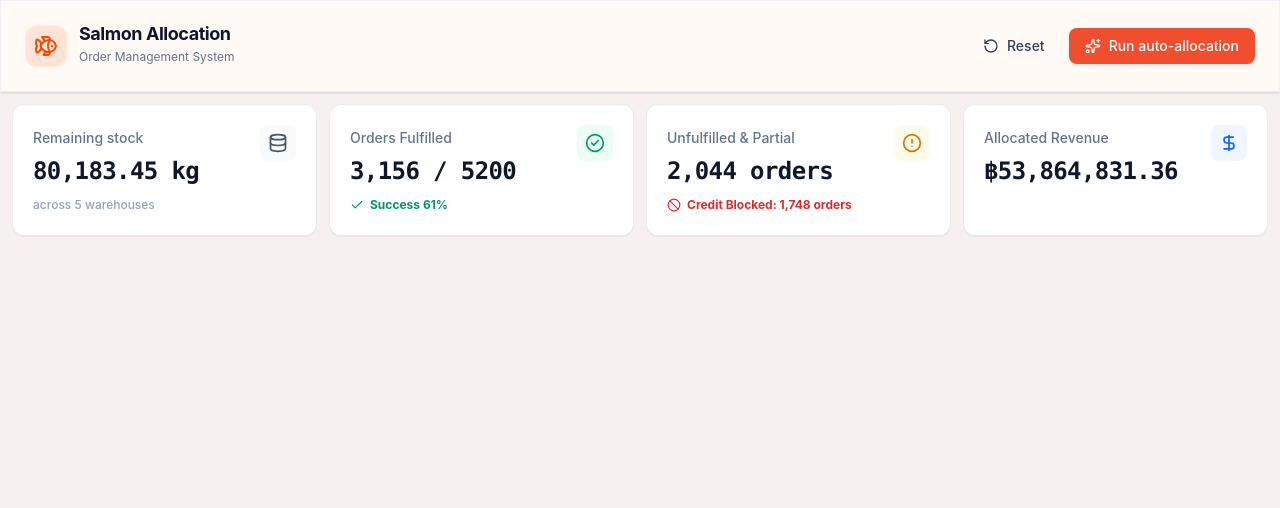
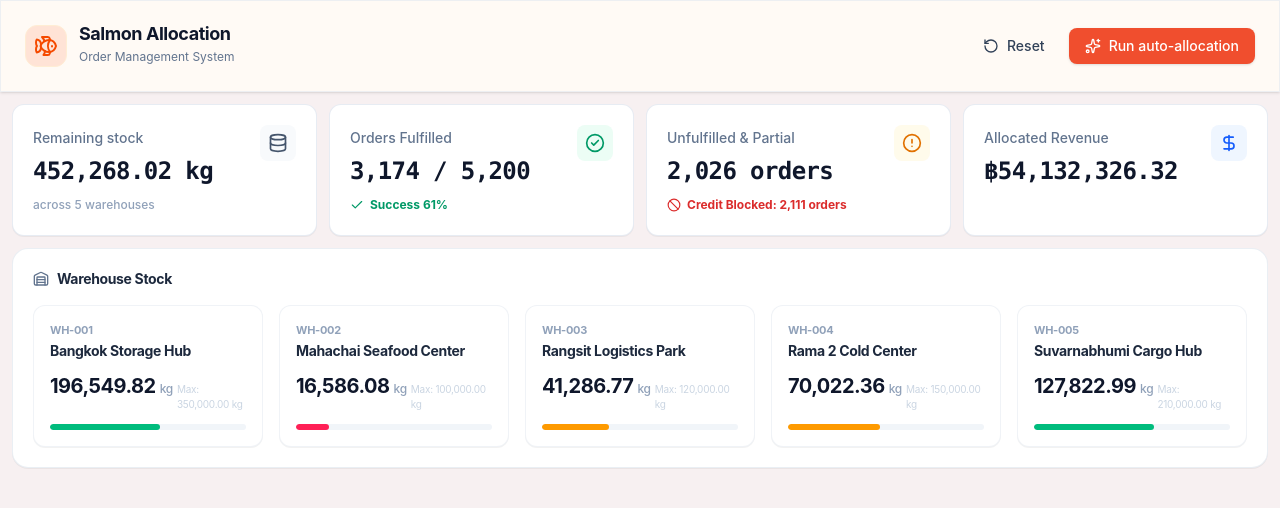
Before and after one commit to Papichaya-Dev/salmon-allocation-system, a React (Vite) app: page / in a window 1280 px wide. Shown: the top 508 px of the page. Built offline with nearby package versions, Linux system fonts and the light colour scheme.

Commit message:
feat(dashboard): Add warehouse stock

```diff
--- a/src/components/Dashboard/DashboardOverview.tsx
+++ b/src/components/Dashboard/DashboardOverview.tsx
@@ -53,7 +53,7 @@ export default function DashboardOverview({ result }: DashboardOverviewProps) {
     }, [result]);
 
 	return (
-		<div className="grid grid-cols-1 sm:grid-cols-2 lg:grid-cols-4 gap-3">
+		<div className="grid grid-cols-1 sm:grid-cols-2 lg:grid-cols-4 gap-3 mb-3">
 			<StatCard
 				title="Remaining stock"
 				value={`${formatPrice(stats.totalStock)} kg`}
@@ -67,7 +67,7 @@ export default function DashboardOverview({ result }: DashboardOverviewProps) {
 			/>
 			<StatCard
 				title="Orders Fulfilled"
-				value={`${stats.fulfilledCount.toLocaleString()} / ${totalOrders}`}
+				value={`${stats.fulfilledCount.toLocaleString()} / ${totalOrders.toLocaleString()}`}
 				subText={
 					<span className="text-xs text-emerald-600 font-bold flex flex-row items-center gap-1.5 mt-2.5">
 						<Check className="w-3.5 h-3.5" /> Success{" "}
@@ -81,9 +81,7 @@ export default function DashboardOverview({ result }: DashboardOverviewProps) {
 				title="Unfulfilled & Partial"
 				value={`${stats.totalBlockedOrders.toLocaleString()} orders`}
 				subText={
-					<span
-						className="text-xs text-[#DB2C2C] font-bold flex flex-row items-center gap-1.5 mt-2.5"
-					>
+					<span className="text-xs text-[#DB2C2C] font-bold flex flex-row items-center gap-1.5 mt-2.5">
 						<Ban className="w-3.5 h-3.5" />
 						<span>
 							Credit Blocked: {stats.creditLimitBlockedCount.toLocaleString()}{" "}
--- /dev/null
+++ b/src/components/Dashboard/WarehouseStock.tsx
@@ -0,0 +1,81 @@
+import { WarehouseIcon } from "lucide-react";
+import React from "react";
+import { mockWarehouses } from "../../core/generators/mockGenerator";
+import type { Warehouse } from "../../types";
+import { formatPrice } from "../../utils/priceHelper";
+import ProgressBar from "../common/ProgressBar";
+
+interface WarehouseCardProps {
+	id: string;
+	name: string;
+	currentStock: number;
+	maxStockMap: number;
+}
+
+interface WarehouseStockProps {
+	warehouses: Record<string, Warehouse> | undefined;
+}
+
+const WarehouseCard = React.memo(
+	({ id, name, currentStock, maxStockMap }: WarehouseCardProps) => {
+		return (
+			<div className="bg-white p-4 rounded-xl border border-slate-200/50 shadow-2xs hover:shadow-xs transition-shadow duration-150 flex flex-col justify-between">
+				<div>
+					<span className="text-[11px] font-bold text-slate-400 tracking-tight block uppercase">
+						{id}
+					</span>
+					<h4
+						className="text-sm font-bold text-slate-800 tracking-tight leading-snug mt-0.5 truncate"
+						title={name}
+					>
+						{name}
+					</h4>
+				</div>
+				<div className="mt-4 flex items-baseline gap-1">
+					<span className="text-xl font-bold tracking-tight text-slate-900 leading-none">
+						{formatPrice(currentStock)}
+					</span>
+					<span className="text-xs text-slate-400 font-medium tracking-tight">
+						kg
+					</span>
+					<span className="text-[10px] text-slate-300 font-normal tracking-tight ml-auto">
+						Max: {formatPrice(maxStockMap)} kg
+					</span>
+				</div>
+				<ProgressBar value={currentStock} max={maxStockMap} />
+			</div>
+		);
+	},
+);
+
+export default function WarehouseStock({ warehouses }: WarehouseStockProps) {
+    const warehouseList = warehouses ? Object.values(warehouses) : [];
+
+	const maxStockMap = React.useMemo(() => {
+		const map: Record<string, number> = {};
+		mockWarehouses.forEach((warehouse) => {
+			map[warehouse.id] = warehouse.stock;
+		});
+		return map;
+	}, []);
+
+	return (
+		<div className="bg-white border border-slate-200/70 rounded-2xl shadow-2xs p-5 font-sans">
+			<div className="flex items-center gap-2 mb-4 text-slate-800">
+				<WarehouseIcon className="w-4 h-4 text-slate-500" />
+				<h3 className="text-sm font-bold tracking-tight">Warehouse Stock</h3>
+			</div>
+			<div className="grid grid-cols-1 sm:grid-cols-2 md:grid-cols-3 lg:grid-cols-5 gap-4">
+				{warehouseList.map((warehouse) => (
+					<WarehouseCard
+						key={warehouse.id}
+						id={warehouse.id}
+						name={warehouse.name}
+						currentStock={warehouse.stock}
+						maxStockMap={maxStockMap[warehouse.id]}
+					/>
+				))}
+			</div>
+		</div>
+	);
+}
--- /dev/null
+++ b/src/components/common/ProgressBar.tsx
@@ -0,0 +1,24 @@
+interface ProgressBarProps {
+	value: number;
+	max: number;
+}
+
+export default function ProgressBar({ value, max }: ProgressBarProps) {
+	const percentage =
+		max > 0 ? Math.min(Math.round((value / max) * 100), 100) : 0;
+
+	const getBarColor = (percent: number) => {
+		if (percent >= 50) return "bg-emerald-500";
+		if (percent >= 20) return "bg-amber-500";
+		return "bg-rose-500";
+	};
+
+	return (
+		<div className="w-full bg-slate-100 rounded-full h-1.5 overflow-hidden mt-3">
+			<div
+				className={`h-full rounded-full transition-all duration-500 ease-out ${getBarColor(percentage)}`}
+				style={{ width: `${percentage}%` }}
+			/>
+		</div>
+	);
+}
--- a/src/core/allocators/autoAllocator.ts
+++ b/src/core/allocators/autoAllocator.ts
@@ -135,27 +135,6 @@ export const executeAutoAllocation = (
 			2,
 		);
 
-		let suggestedWarehouseId: string | undefined;
-		let suggestedWarehouseName: string | undefined;
-
-		if (shortageQty > 0 && allowedQtyByCredit > allocatedFromWarehouse) {
-			const neededQty = bankersRound(
-				allowedQtyByCredit - allocatedFromWarehouse,
-				2,
-			);
-
-			for (const altWarehouseId of Object.keys(warehouseMap)) {
-				if (altWarehouseId === chosenWarehouseId) continue;
-
-				const altWarehouse = warehouseMap[altWarehouseId];
-				if (altWarehouse && altWarehouse.stock >= neededQty) {
-					suggestedWarehouseId = altWarehouse.id;
-					suggestedWarehouseName = altWarehouse.name;
-					break;
-				}
-			}
-		}
-
 		const totalOrderCost = bankersRound(allocatedFromWarehouse * unitPrice, 2);
 		customerUsedCreditMap[currentOrder.customerId] = bankersRound(
 			alreadyUsedCredit + totalOrderCost,
@@ -171,8 +150,6 @@ export const executeAutoAllocation = (
 			actualWarehouseId: chosenWarehouseId,
 			actualSupplierId: chosenSupplierId,
 			shortageQty,
-			suggestedWarehouseId,
-			suggestedWarehouseName,
 		};
 	}
 
--- a/src/core/generators/mockGenerator.ts
+++ b/src/core/generators/mockGenerator.ts
@@ -10,11 +10,11 @@ import type {
 export const totalOrders: number = 5200;
 
 export const mockWarehouses: Warehouse[] = [
-	{ id: "WH-001", name: "Bangkok Storage Hub", stock: 150000 },
-	{ id: "WH-002", name: "Mahachai Seafood Center", stock: 80000 },
+	{ id: "WH-001", name: "Bangkok Storage Hub", stock: 350000 },
+	{ id: "WH-002", name: "Mahachai Seafood Center", stock: 100000 },
 	{ id: "WH-003", name: "Rangsit Logistics Park", stock: 120000 },
-	{ id: "WH-004", name: "Rama 2 Cold Center", stock: 95000 },
-	{ id: "WH-005", name: "Suvarnabhumi Cargo Hub", stock: 110000 },
+	{ id: "WH-004", name: "Rama 2 Cold Center", stock: 150000 },
+	{ id: "WH-005", name: "Suvarnabhumi Cargo Hub", stock: 210000 },
 ];
 
 export const mockSuppliers: Supplier[] = [
--- a/src/pages/SalmonAllocationPage.tsx
+++ b/src/pages/SalmonAllocationPage.tsx
@@ -1,5 +1,6 @@
 import { useEffect } from "react";
 import DashboardOverview from "../components/Dashboard/DashboardOverview";
+import WarehouseStock from "../components/Dashboard/WarehouseStock";
 import Header from "../components/Header";
 import { useAutoAllocation } from "../hooks/useAutoAllocation";
 
@@ -12,13 +13,12 @@ function SalmonAllocationPage() {
 
 	return (
 		<div className="min-h-screen bg-[#f7f0f1] font-sans">
-			<div
-				className="mx-auto bg-[#FFFAF5] border border-slate-200/60 shadow-sm p-6 mb-3"
-			>
+			<div className="mx-auto bg-[#FFFAF5] border border-slate-200/60 shadow-sm p-6 mb-3">
 				<Header />
 			</div>
 			<div className="px-3">
 				<DashboardOverview result={result} />
+				<WarehouseStock warehouses={result?.updatedWarehouses} />
 			</div>
 		</div>
 	);
--- a/src/types/allocation.ts
+++ b/src/types/allocation.ts
@@ -45,8 +45,6 @@ export interface AllocationResult extends SubOrder {
 	actualWarehouseId: string;
 	actualSupplierId: string;
 	shortageQty: number;
-	suggestedWarehouseId?: string;
-	suggestedWarehouseName?: string;
 	creditError?: string | null;
 	stockWarning?: string | null;
 }
```
